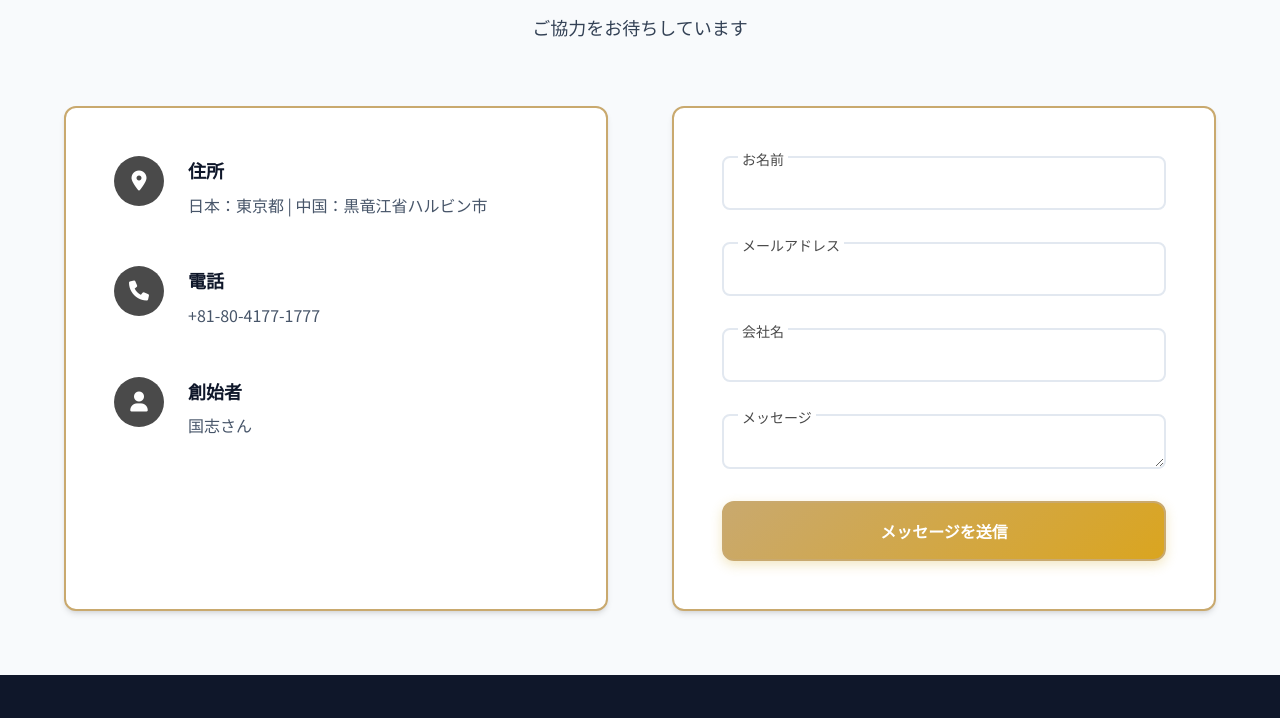
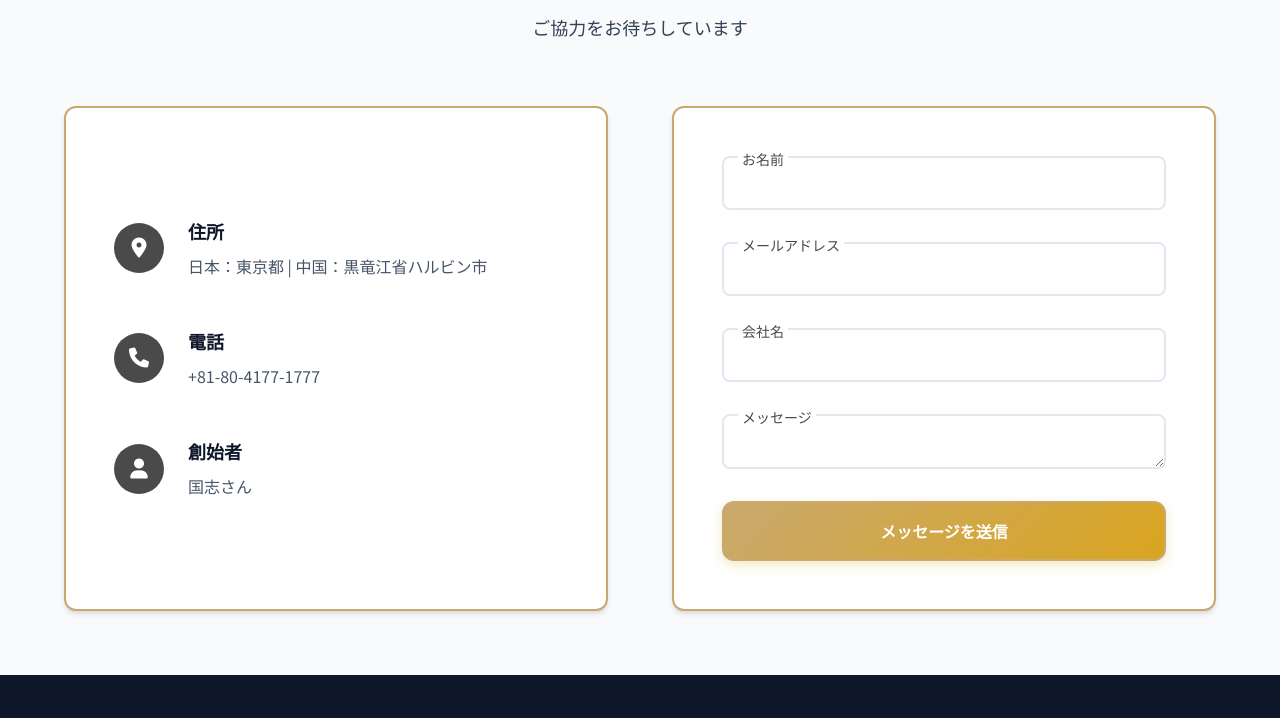
Before and after one commit to toshiki-tech/liguozhi, a website: page index.html in a window 1280 px wide. Shown: the part 3529-4247 px from the top of the page. Drawn offline with Linux system fonts and the light colour scheme.

Commit message:
联系我们部分垂直居中：地址、电话、创始人信息上下居中显示

```diff
--- a/styles/main.css
+++ b/styles/main.css
@@ -867,6 +867,7 @@ main {
 .contact-info {
     display: flex;
     flex-direction: column;
+    justify-content: center;
     gap: var(--spacing-2xl);
     background: var(--white);
     padding: var(--spacing-2xl);
@@ -877,7 +878,7 @@ main {
 
 .contact-item {
     display: flex;
-    align-items: flex-start;
+    align-items: center;
     gap: var(--spacing-lg);
 }
 
```
